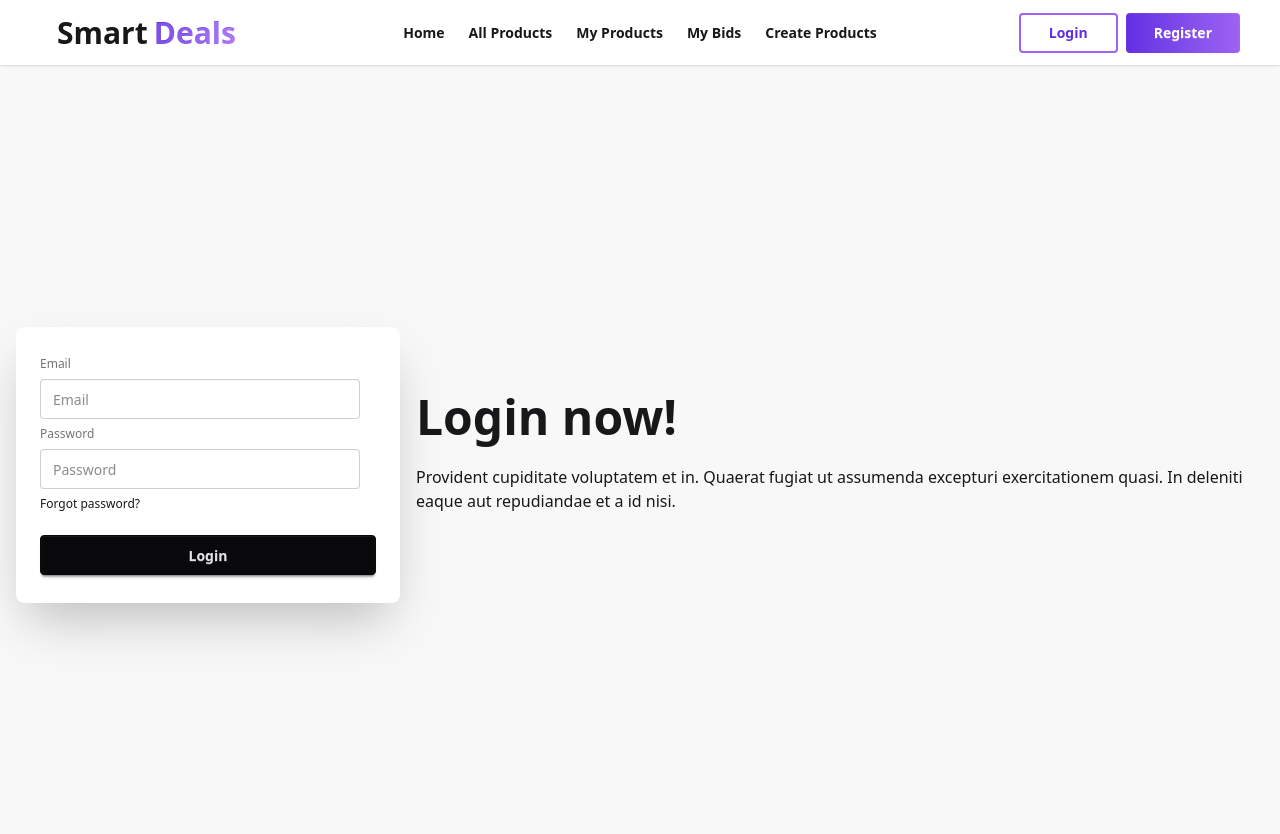
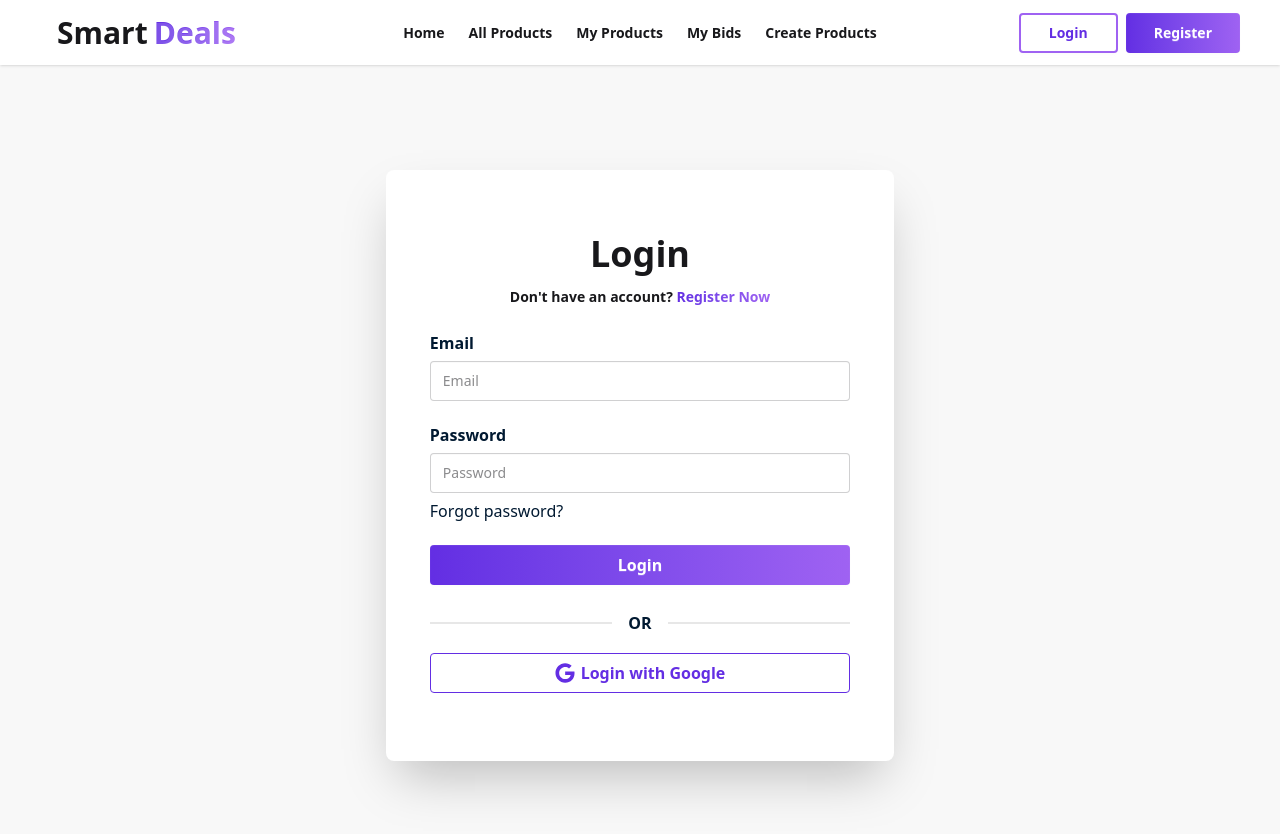
Before and after one commit to farhanarexa/smart-deals-frontend, a React (Vite) app: page /login in a window 1280 px wide. Shown: the top 834 px of the page. Built offline with nearby package versions, Linux system fonts and the light colour scheme; no server answers.

Commit message:
login page done

```diff
--- a/package.json
+++ b/package.json
@@ -10,10 +10,12 @@
     "preview": "vite preview"
   },
   "dependencies": {
+    "@react-icons/all-files": "^4.1.0",
     "@tailwindcss/vite": "^4.1.16",
     "firebase": "^12.5.0",
     "react": "^19.1.1",
     "react-dom": "^19.1.1",
+    "react-icons": "^5.5.0",
     "react-router": "^7.9.5",
     "tailwindcss": "^4.1.16"
   },
--- a/src/Components/Common/Navbar.jsx
+++ b/src/Components/Common/Navbar.jsx
@@ -1,5 +1,5 @@
 import React from 'react';
-import { NavLink } from 'react-router';
+import { Link, NavLink } from 'react-router';
 
 const Navbar = () => {
 
@@ -33,9 +33,9 @@ const Navbar = () => {
                     </ul>
                 </div>
                 <div className="navbar-end flex gap-2">
-                    <a className="btn bg-transparent text-[#632EE3] border-2 border-[#9F62F2] hover:text-white hover:bg-linear-to-r hover:from-[#632EE3] hover:to-[#9F62F2] px-7 transition-all">Login</a>
+                   <Link to='/login' className="btn bg-transparent text-[#632EE3] border-2 border-[#9F62F2] hover:text-white hover:bg-linear-to-r hover:from-[#632EE3] hover:to-[#9F62F2] px-7 transition-all">Login</Link>
 
-                    <a className="btn bg-linear-to-r from-[#632EE3] to-[#9F62F2] px-7 text-white border-none hover:opacity-90 transition-all">Register</a>
+                    <Link to='/register' className="btn bg-linear-to-r from-[#632EE3] to-[#9F62F2] px-7 text-white border-none hover:opacity-90 transition-all">Register</Link>
                 </div>
             </div>
         </div>
--- a/src/Components/LoginRegister/Login.jsx
+++ b/src/Components/LoginRegister/Login.jsx
@@ -1,26 +1,37 @@
 import React from 'react';
+import { FaGoogle } from 'react-icons/fa';
 
 const Login = () => {
     return (
         <div className="hero bg-base-200 min-h-screen">
             <div className="hero-content flex-col lg:flex-row-reverse">
-    <div className="text-center lg:text-left">
-      <h1 className="text-5xl font-bold">Login now!</h1>
-      <p className="py-6">
-        Provident cupiditate voluptatem et in. Quaerat fugiat ut assumenda excepturi exercitationem
-        quasi. In deleniti eaque aut repudiandae et a id nisi.
+
+                <div className="card bg-base-100 w-full shrink-0 shadow-2xl px-5 py-10 m-20">
+                    <div className="card-body">
+                        <div className="text-center">
+                            <h1 className="text-4xl font-bold">Login</h1>
+                            <p className="py-3  font-semibold">
+                                Don't have an account? <a href="/register" className=" bg-linear-to-r from-[#632EE3] to-[#9F62F2] bg-clip-text text-transparent font-bold hover:underline">Register Now</a>
                             </p>
                         </div>
-    <div className="card bg-base-100 w-full max-w-sm shrink-0 shadow-2xl">
-      <div className="card-body">
+                        <form>
                             <fieldset className="fieldset">
-          <label className="label">Email</label>
-          <input type="email" className="input" placeholder="Email" />
-          <label className="label">Password</label>
-          <input type="password" className="input" placeholder="Password" />
-          <div><a className="link link-hover">Forgot password?</a></div>
-          <button className="btn btn-neutral mt-4">Login</button>
+                                {/* email */}
+                                <label className="label text-base font-semibold text-[#001931]">Email</label>
+                                <input type="email" className="input w-full" placeholder="Email" />
+                                {/* password */}
+                                <label className="label mt-4 text-base font-semibold text-[#001931]">Password</label>
+                                <input type="password" className="input w-full" placeholder="Password" />
+                                <div><a className="link link-hover text-base text-[#001931]">Forgot password?</a></div>
+                                <button className="btn bg-linear-to-r from-[#632EE3] to-[#9F62F2] px-7 text-white border-none hover:opacity-90 transition-all mt-4 text-base">Login</button>
+
+                                <div>
+                                    <p className="divider text-base font-semibold text-[#001931] mt-6">OR</p>
+                                </div>
+
+                                <button className="btn btn-outline px-7 hover:bg-linear-to-r from-[#632EE3] to-[#9F62F2] border-[#632EE3] font-semibold text-[#632EE3] hover:text-white transition-all text-base"> <FaGoogle size={20}></FaGoogle> Login with Google</button>
                             </fieldset>
+                        </form>
                     </div>
                 </div>
             </div>
--- a/src/index.css
+++ b/src/index.css
@@ -2,4 +2,5 @@
   font-family: system-ui, Avenir, Helvetica, Arial, sans-serif;
   line-height: 1.5;
   font-weight: 400;
+  background-color: #F5F5F5;
 }
```
Also changed, not shown: 1 other file (tests, documents, lock files or other folders). Lines whose indentation alone changed are shown as unchanged.
